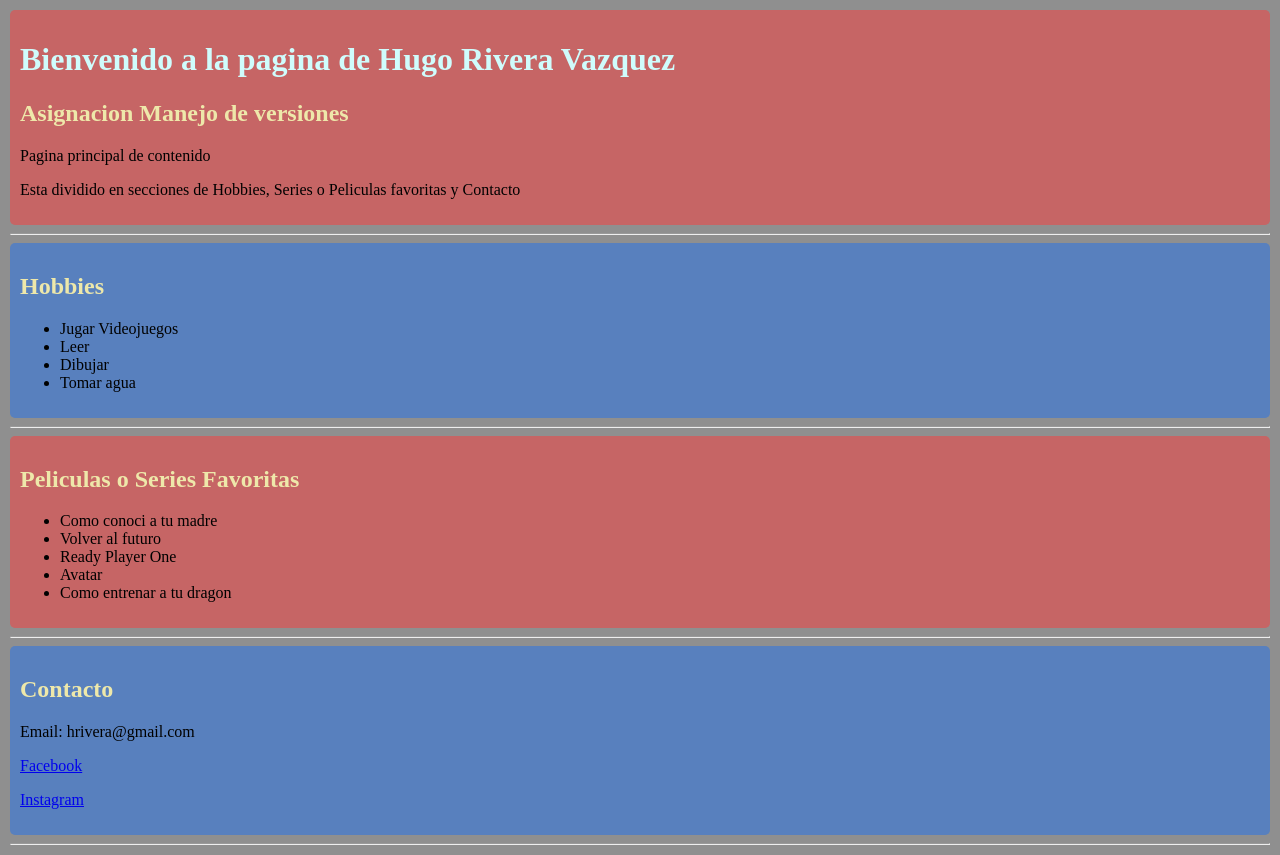
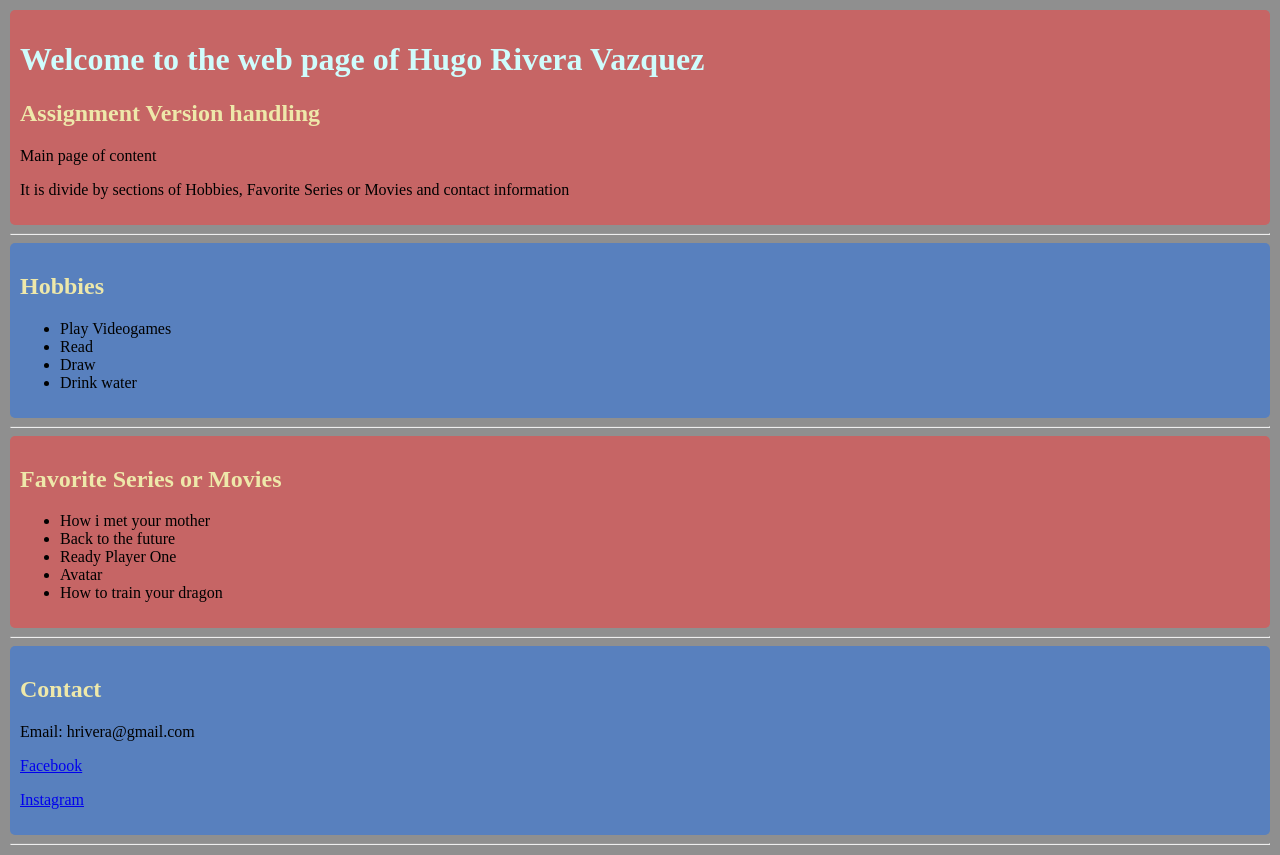
Before and after one commit to uravgfulldev/LandingRiveraHugo, a plain HTML site: page index.html in a window 1280 px wide. Drawn offline with Linux system fonts and the light colour scheme.

Commit message:
landingenglish version

```diff
--- a/index.html
+++ b/index.html
@@ -9,35 +9,35 @@
 </head>
 <body>
     <div class="Portada">
-        <h1>Bienvenido a la pagina de Hugo Rivera Vazquez</h1>
-        <h2>Asignacion Manejo de versiones</h2>
-        <p>Pagina principal de contenido</p>
-        <p>Esta dividido en secciones de Hobbies, Series o Peliculas favoritas y Contacto</p>
+        <h1>Welcome to the web page of Hugo Rivera Vazquez</h1>
+        <h2>Assignment Version handling</h2>
+        <p>Main page of content</p>
+        <p>It is divide by sections of Hobbies, Favorite Series or Movies and contact information</p>
     </div>
     <hr>
     <div class="Hobbies">
         <h2>Hobbies</h2>
         <ul>
-            <li>Jugar Videojuegos</li>
-            <li>Leer</li>
-            <li>Dibujar</li>
-            <li>Tomar agua</li>
+            <li>Play Videogames</li>
+            <li>Read</li>
+            <li>Draw</li>
+            <li>Drink water</li>
         </ul>
     </div>
     <hr>
     <div class="Peliculas">
-        <h2>Peliculas o Series Favoritas</h2>
+        <h2>Favorite Series or Movies</h2>
         <ul>
-            <li>Como conoci a tu madre</li>
-            <li>Volver al futuro</li>
+            <li>How i met your mother</li>
+            <li>Back to the future</li>
             <li>Ready Player One</li>
             <li>Avatar</li>
-            <li>Como entrenar a tu dragon</li>
+            <li>How to train your dragon</li>
         </ul>
     </div>
     <hr>
     <div class="Contacto">
-        <h2>Contacto</h2>
+        <h2>Contact</h2>
         <p>Email: hrivera@gmail.com</p>
         <p><a href="https://www.facebook.com/">Facebook</a></p>
         <p><a href="https://www.instagram.com/reel/CWE_2CgpGHa/?utm_source=ig_web_copy_link">Instagram</a></p>
```
